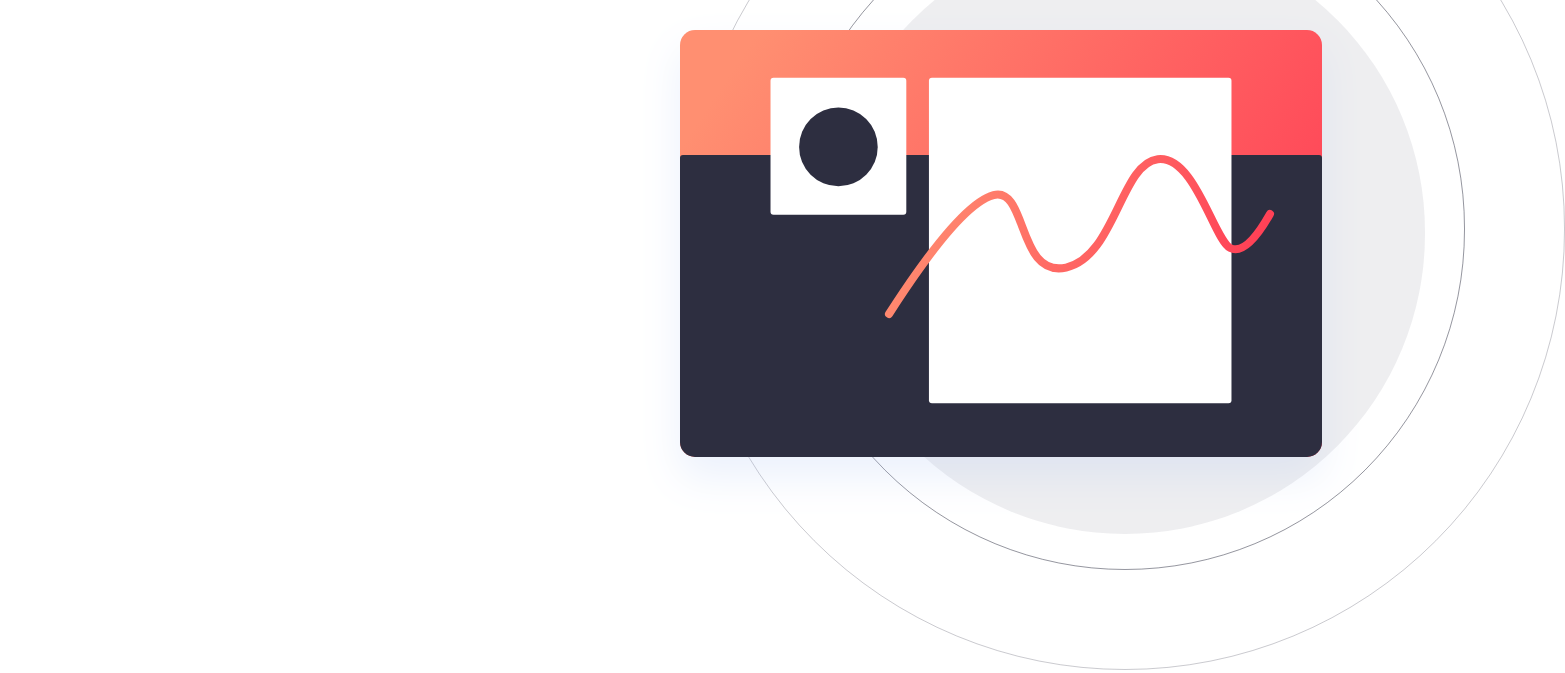
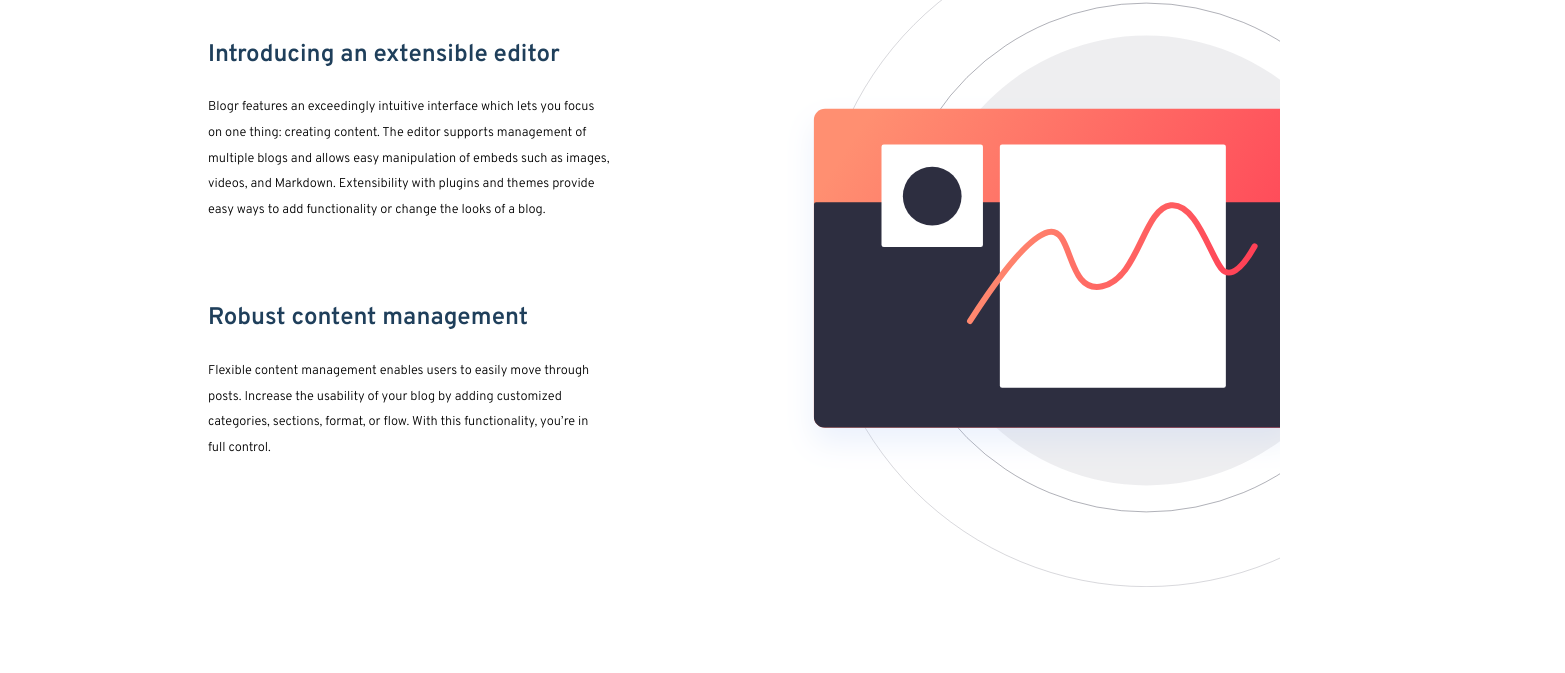
Before and after one commit to giftedpromise/Blogr-landing-page, a plain HTML site: page index.html in a window 1280 px wide. Shown: the part 745-1418 px from the top of the page, 1565 px wide, since content can reach past the window. After the commit the page ends 1383 px from the top, so only its background shows below. Drawn offline with Linux system fonts and the light colour scheme.

Commit message:
styled section future designed

```diff
--- a/index.html
+++ b/index.html
@@ -62,28 +62,33 @@
         <button class="learn-btn">Learn More</button>
       </div>
     </header>
-    <main>
+
     <section id="future-design">
       <h2>Designed for the future</h2>
       <div class="future">
-          <div class="future-content-design">
         <div class="future-content">
           <h3 class="h3">Introducing an extensible editor</h3>
           <p>
             Blogr features an exceedingly intuitive interface which lets you
-                focus on one thing: creating content. The editor supports
-                management of multiple blogs and allows easy manipulation of
-                embeds such as images, videos, and Markdown. Extensibility with
-                plugins and themes provide easy ways to add functionality or
-                change the looks of a blog.
+            focus <br />
+            on one thing: creating content. The editor supports management of
+            <br />
+            multiple blogs and allows easy manipulation of embeds such as
+            images, <br />
+            videos, and Markdown. Extensibility with plugins and themes provide
+            <br />
+            easy ways to add functionality or change the looks of a blog.
           </p>
 
           <h3 class="h3">Robust content management</h3>
           <p>
             Flexible content management enables users to easily move through
+            <br />
             posts. Increase the usability of your blog by adding customized
+            <br />
             categories, sections, format, or flow. With this functionality,
-                you’re in full control.
+            you’re in <br />
+            full control.
           </p>
         </div>
         <div class="future-design-image">
@@ -93,9 +98,8 @@
           />
         </div>
       </div>
-        </div>
     </section>
-    </main>
+
     <script src="script.js"></script>
   </body>
 </html>
--- a/style.css
+++ b/style.css
@@ -4,6 +4,7 @@
   padding: 0;
   margin: 0;
   box-sizing: border-box;
+  overflow-x: hidden;
 }
 
 :root {
@@ -265,44 +266,60 @@ header {
   justify-content: center;
 }
 
-section {
-  padding-top: 4rem;
-  height: 96vh;
+#future-design {
+  min-height: 100vh;
+  position: relative;
   margin: 0 5rem;
-  box-sizing: border-box;
-  min-height: fit-content;
+  background: var(--bkg);
+  width: 100%;
+  padding: 8rem 0 3rem 8rem;
 }
 
 .future {
+  width: 100%;
   display: flex;
-  justify-content: center;
   align-items: center;
+  position: relative;
 }
 
-.future-content-design {
-  display: flex;
-}
-
-.future-content-design .future-content {
-  width: 50%;
+.future-content {
+  flex-basis: 50%;
 }
 
 h2 {
-  font-size: 2rem;
+  font-size: 2.5rem;
   color: var(--text--headings);
   font-weight: 700;
   font-family: "Overpass", sans-serif;
   text-align: center;
-  margin-bottom: 0;
-  line-height: 1.2;
+  margin-bottom: 0.5rem;
 }
 
 h3 {
   color: var(--text--headings);
-  line-height: 1.2;
+  margin-bottom: 2rem;
+  font-family: "Overpass", sans-serif;
+  font-weight: 700;
+  font-size: 1.5rem;
+  margin-bottom: 1.6rem;
+  padding-top: 2rem;
+}
+
+p {
+  font-size: 0.8rem;
+  margin-bottom: 3rem;
+  font-family: "Overpass", sans-serif;
+  font-weight: 300;
+  line-height: 2;
 }
 .future-design-image {
-  width: 50%;
+  position: relative;
+  flex-basis: 50%;
+}
+
+.future-design-image img {
+  width: 120%;
+  position: relative;
 }
 
 @media screen and (max-width: 1200px) {
```
Lines whose indentation alone changed are shown as unchanged.
